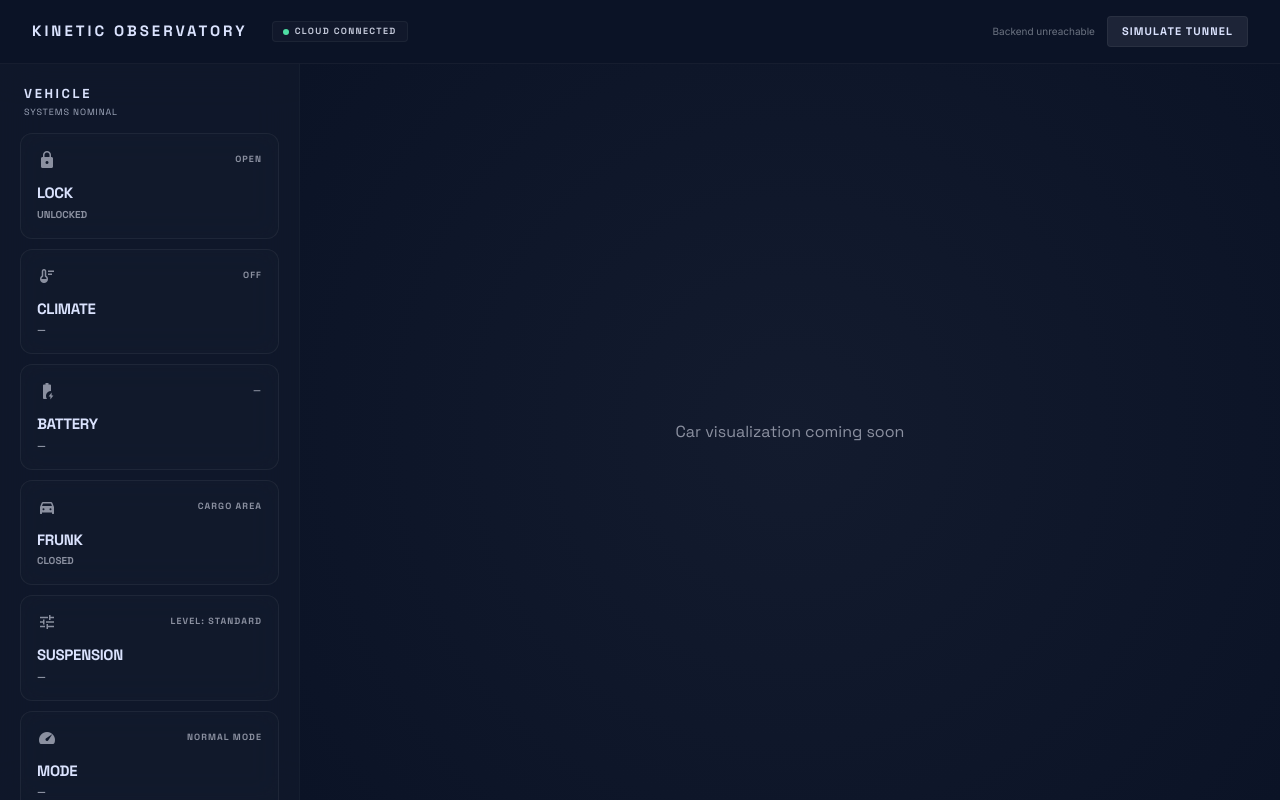
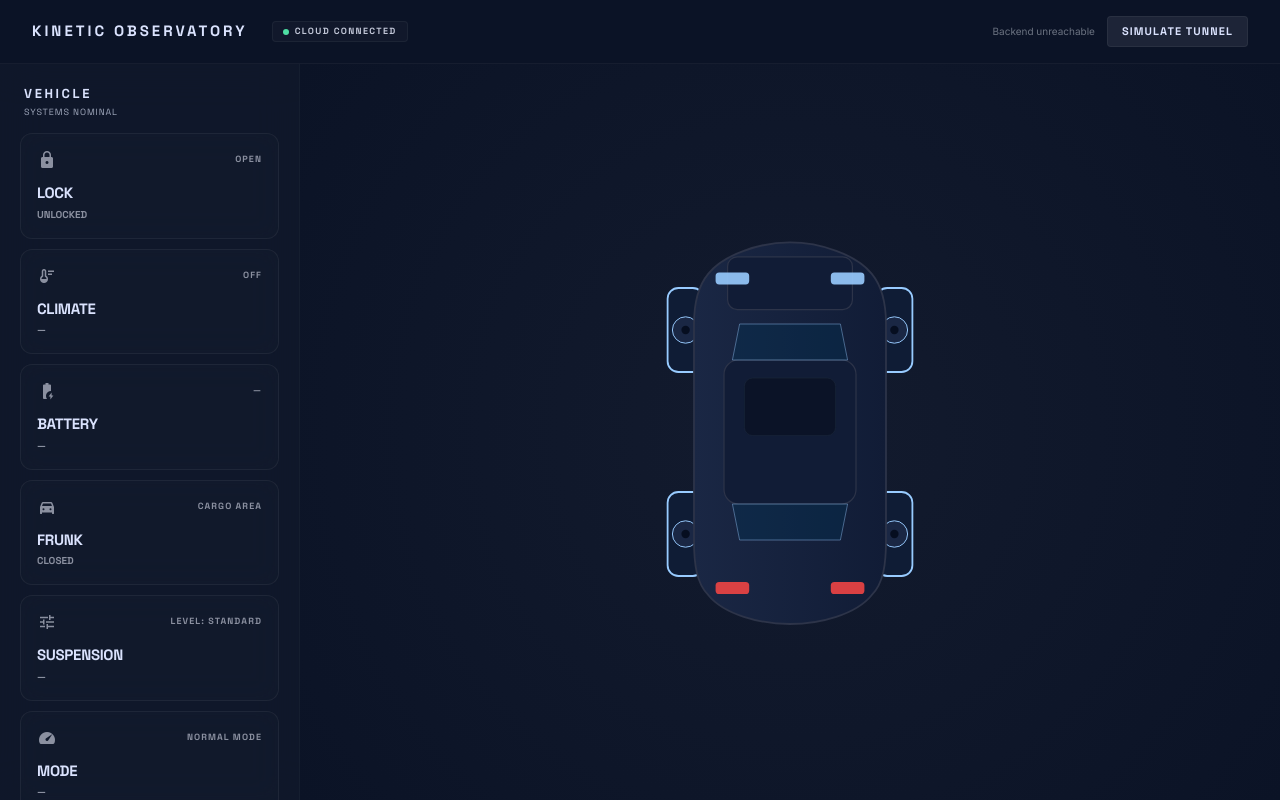
Before and after one commit to Divi19/AAOS_Copilot, a Next.js app in the folder frontend/: page / in a window 1280 px wide. Built offline with nearby package versions, Linux system fonts and the light colour scheme; no server answers.

Commit message:
Add static CarVisualization SVG component with body, wheels, and lights

```diff
--- a/frontend/app/page.tsx
+++ b/frontend/app/page.tsx
@@ -32,6 +32,61 @@ function getSuspColor(level: string | undefined): string {
     case "standard": return "#98cbff";
     default: return "#98cbff";
   }
+}
+
+function CarVisualization({ state }: { state: VehicleState | null }) {
+  return (
+    <svg width="280" height="480" viewBox="0 0 220 400" xmlns="http://www.w3.org/2000/svg">
+      <defs>
+        <linearGradient id="bodyGrad" x1="0" y1="0" x2="1" y2="0">
+          <stop offset="0%" stopColor="#1a2744" />
+          <stop offset="100%" stopColor="#111c36" />
+        </linearGradient>
+      </defs>
+
+      {/* Wheels */}
+      <rect x={8} y={80} width={30} height={70} rx={9} fill="#0f1c35" stroke="#98cbff" strokeWidth="1.5" />
+      <circle cx={23} cy={115} r={11} fill="#1a2744" stroke="#98cbff" strokeWidth="0.8" />
+      <circle cx={23} cy={115} r={3.5} fill="#060e20" />
+
+      <rect x={182} y={80} width={30} height={70} rx={9} fill="#0f1c35" stroke="#98cbff" strokeWidth="1.5" />
+      <circle cx={197} cy={115} r={11} fill="#1a2744" stroke="#98cbff" strokeWidth="0.8" />
+      <circle cx={197} cy={115} r={3.5} fill="#060e20" />
+
+      <rect x={8} y={250} width={30} height={70} rx={9} fill="#0f1c35" stroke="#98cbff" strokeWidth="1.5" />
+      <circle cx={23} cy={285} r={11} fill="#1a2744" stroke="#98cbff" strokeWidth="0.8" />
+      <circle cx={23} cy={285} r={3.5} fill="#060e20" />
+
+      <rect x={182} y={250} width={30} height={70} rx={9} fill="#0f1c35" stroke="#98cbff" strokeWidth="1.5" />
+      <circle cx={197} cy={285} r={11} fill="#1a2744" stroke="#98cbff" strokeWidth="0.8" />
+      <circle cx={197} cy={285} r={3.5} fill="#060e20" />
+
+      {/* Car body */}
+      <path d="M 110 42 C 85 42, 55 52, 42 68 C 32 80, 30 96, 30 110 L 30 290 C 30 310, 32 326, 42 336 C 55 352, 85 360, 110 360 C 135 360, 165 352, 178 336 C 188 326, 190 310, 190 290 L 190 110 C 190 96, 188 80, 178 68 C 165 52, 135 42, 110 42 Z"
+        fill="url(#bodyGrad)" stroke="#2d3449" strokeWidth="1.5" />
+
+      {/* Hood / frunk */}
+      <rect x={58} y={54} width={104} height={44} rx={8} fill="#111c36" stroke="#2d3449" strokeWidth="1" />
+
+      {/* Headlights */}
+      <rect x={48} y={67} width={28} height={10} rx={3} fill="#98cbff" opacity="0.9" />
+      <rect x={144} y={67} width={28} height={10} rx={3} fill="#98cbff" opacity="0.9" />
+
+      {/* Cabin */}
+      <rect x={55} y={140} width={110} height={120} rx={12} fill="#111c36" stroke="#2d3449" strokeWidth="1" />
+      <rect x={72} y={155} width={76} height={48} rx={7} fill="#0b1326" stroke="#1e293b" strokeWidth="0.5" opacity="0.9" />
+
+      {/* Windshield */}
+      <path d="M 62 140 L 158 140 L 152 110 L 68 110 Z" fill="#003354" fillOpacity="0.5" stroke="#98cbff" strokeWidth="0.5" opacity="0.7" />
+
+      {/* Rear window */}
+      <path d="M 62 260 L 158 260 L 152 290 L 68 290 Z" fill="#003354" fillOpacity="0.5" stroke="#98cbff" strokeWidth="0.5" opacity="0.7" />
+
+      {/* Tail lights */}
+      <rect x={48} y={325} width={28} height={10} rx={3} fill="#ef4444" opacity="0.9" />
+      <rect x={144} y={325} width={28} height={10} rx={3} fill="#ef4444" opacity="0.9" />
+    </svg>
+  );
 }
 
 export default function Dashboard() {
@@ -123,7 +178,7 @@ export default function Dashboard() {
           </aside>
 
           <section style={{ flex: 1, display: "flex", alignItems: "center", justifyContent: "center", background: "radial-gradient(circle at center, #131b2e 0%, #0b1326 100%)" }}>
-            <p style={{ color: "#8b90a0", fontFamily: "Space Grotesk, system-ui" }}>Car visualization coming soon</p>
+            <CarVisualization state={vehicleState} />
           </section>
         </div>
       </div>
```
